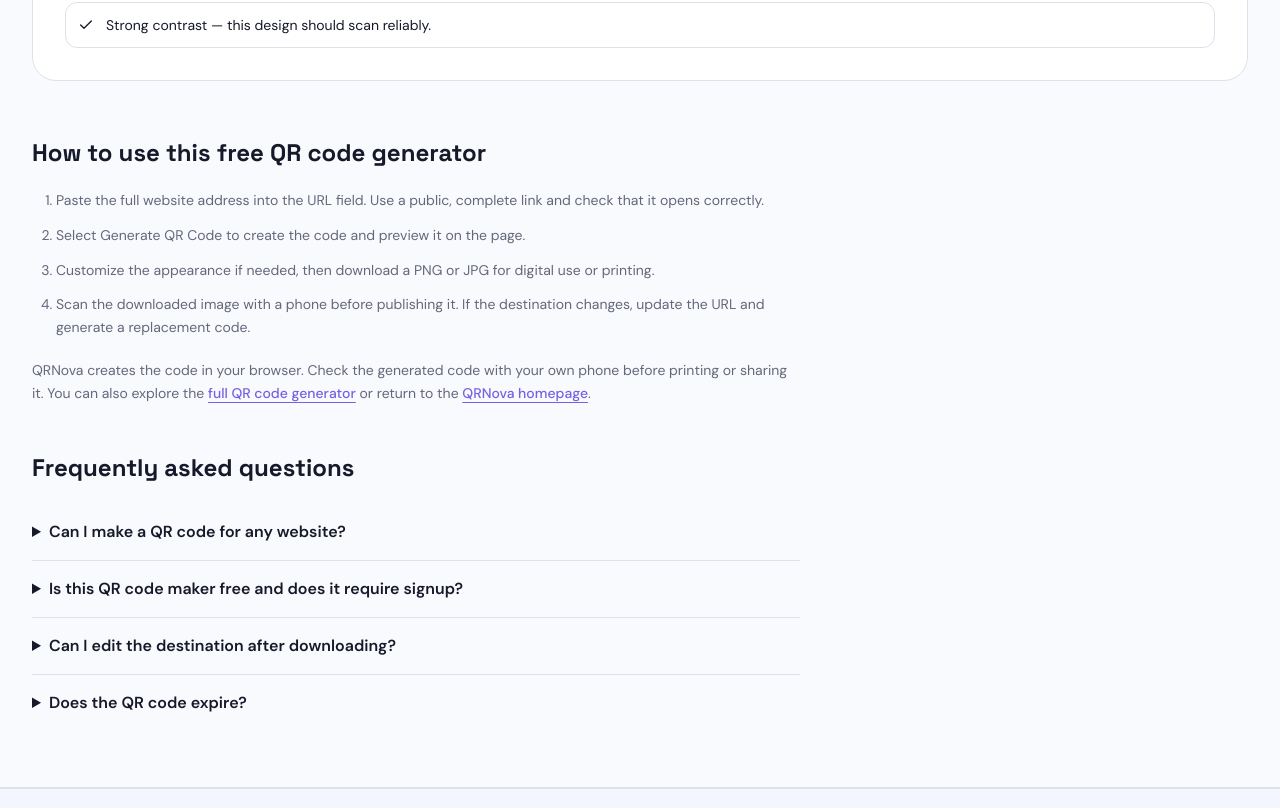
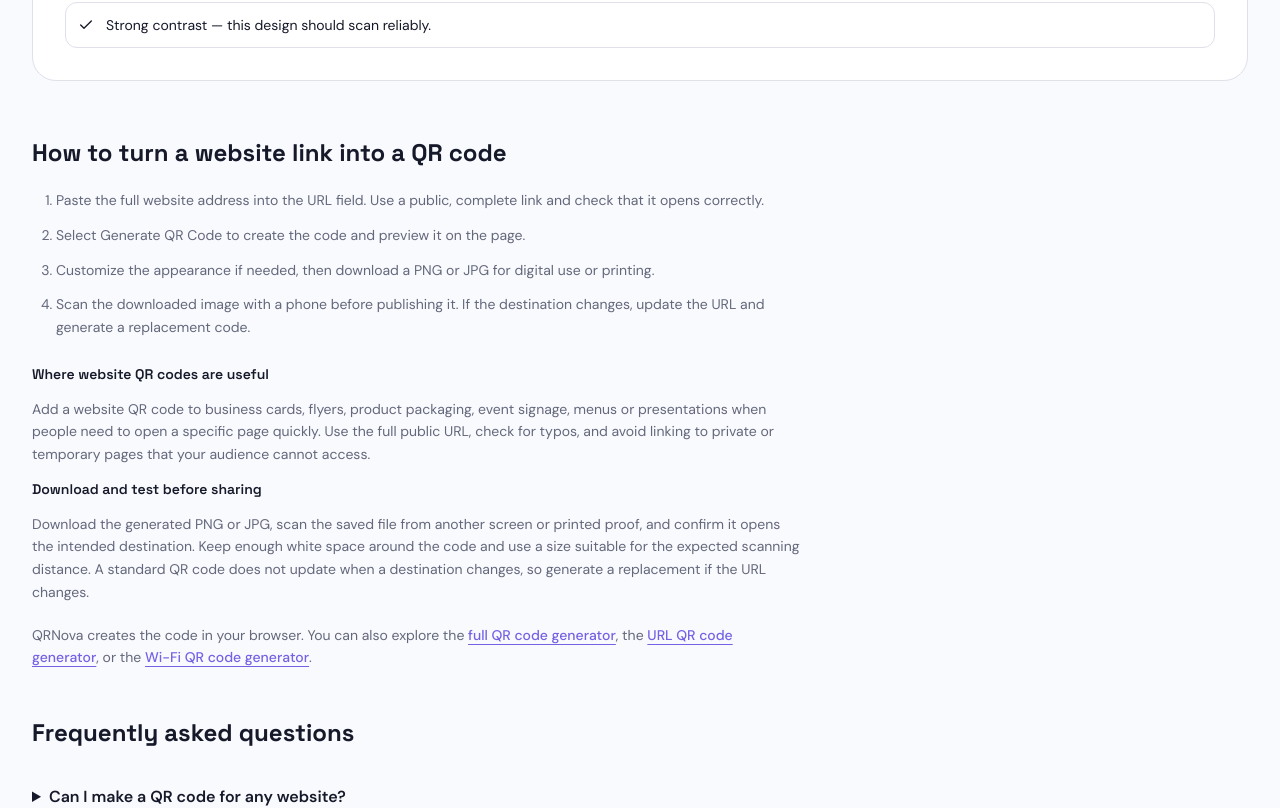
Before and after one commit to maryamsafdar/qrnova, a React (Vite) app in the folder src/frontend/: page /url-qr-code-generator in a window 1280 px wide. Shown: the part 2280-3088 px from the top of the page. Built offline with nearby package versions, Linux system fonts and the light colour scheme; what @caffeineai/core-infrastructure would draw is missing.

Commit message:
Improve QRNova SEO landing page guidance and internal links

```diff
--- a/src/frontend/src/pages/SeoGeneratorLandingPage.tsx
+++ b/src/frontend/src/pages/SeoGeneratorLandingPage.tsx
@@ -67,8 +67,9 @@ export default function SeoGeneratorLandingPage({
     ],
   });
 
+  const isWifi = category === "wifi";
+
   return (
-    <>
     <section className="border-b border-border">
       <div className="mx-auto max-w-7xl px-4 py-10 sm:px-6 lg:px-8 lg:py-14">
         <nav aria-label="Breadcrumb" className="text-sm text-muted-foreground">
@@ -125,12 +126,32 @@ export default function SeoGeneratorLandingPage({
         </div>
 
         <section className="mt-14 max-w-3xl" aria-labelledby="how-to-heading">
-            <h2 id="how-to-heading" className="font-display text-2xl font-bold">How to use this free QR code generator</h2>
+          <h2 id="how-to-heading" className="font-display text-2xl font-bold">
+            {isWifi ? "How to create a Wi-Fi QR code" : "How to turn a website link into a QR code"}
+          </h2>
           <ol className="mt-5 list-decimal space-y-3 pl-6 text-sm leading-relaxed text-muted-foreground">
             {steps.map((step) => <li key={step}>{step}</li>)}
           </ol>
+          {isWifi ? (
+            <div className="mt-6 space-y-3 text-sm leading-relaxed text-muted-foreground">
+              <h3 className="font-semibold text-foreground">Wi-Fi network name, password and security</h3>
+              <p>The network name (SSID) must match your router's name exactly, including capitalization and spaces. Choose the security option used by your network and enter its password when required. Selecting the wrong security type or mistyping the password can stop a phone from connecting. For a network with no password, select the open-network option.</p>
+              <h3 className="font-semibold text-foreground">How guests connect</h3>
+              <p>Guests can open their phone camera and point it at the printed or on-screen code. If their device recognizes the Wi-Fi payload, it should offer to join the network. Some devices may require a QR scanner or Wi-Fi settings. Test with a second device before displaying the code, and remember that anyone who can scan it may gain network access.</p>
+            </div>
+          ) : (
+            <div className="mt-6 space-y-3 text-sm leading-relaxed text-muted-foreground">
+              <h3 className="font-semibold text-foreground">Where website QR codes are useful</h3>
+              <p>Add a website QR code to business cards, flyers, product packaging, event signage, menus or presentations when people need to open a specific page quickly. Use the full public URL, check for typos, and avoid linking to private or temporary pages that your audience cannot access.</p>
+              <h3 className="font-semibold text-foreground">Download and test before sharing</h3>
+              <p>Download the generated PNG or JPG, scan the saved file from another screen or printed proof, and confirm it opens the intended destination. Keep enough white space around the code and use a size suitable for the expected scanning distance. A standard QR code does not update when a destination changes, so generate a replacement if the URL changes.</p>
+            </div>
+          )}
           <p className="mt-5 text-sm leading-relaxed text-muted-foreground">
-              QRNova creates the code in your browser. Check the generated code with your own phone before printing or sharing it. You can also explore the <Link to="/generator" search={{ type: "url" }} className="font-medium text-primary underline underline-offset-4">full QR code generator</Link> or return to the <Link to="/" className="font-medium text-primary underline underline-offset-4">QRNova homepage</Link>.
+            QRNova creates the code in your browser. You can also explore the{" "}
+            <Link to="/generator" search={{ type: "url" }} className="font-medium text-primary underline underline-offset-4">full QR code generator</Link>,
+            the <Link to="/url-qr-code-generator" className="font-medium text-primary underline underline-offset-4">URL QR code generator</Link>, or the{" "}
+            <Link to="/wifi-qr-code-generator" className="font-medium text-primary underline underline-offset-4">Wi-Fi QR code generator</Link>.
           </p>
         </section>
 
@@ -144,9 +165,11 @@ export default function SeoGeneratorLandingPage({
               </details>
             ))}
           </div>
+          <p className="mt-8 text-sm text-muted-foreground">
+            Return to the <Link to="/" className="font-medium text-primary underline underline-offset-4">QRNova homepage</Link> to explore all supported QR code types.
+          </p>
         </section>
       </div>
     </section>
-    </>
   );
 }
```
Lines whose indentation alone changed are shown as unchanged.
